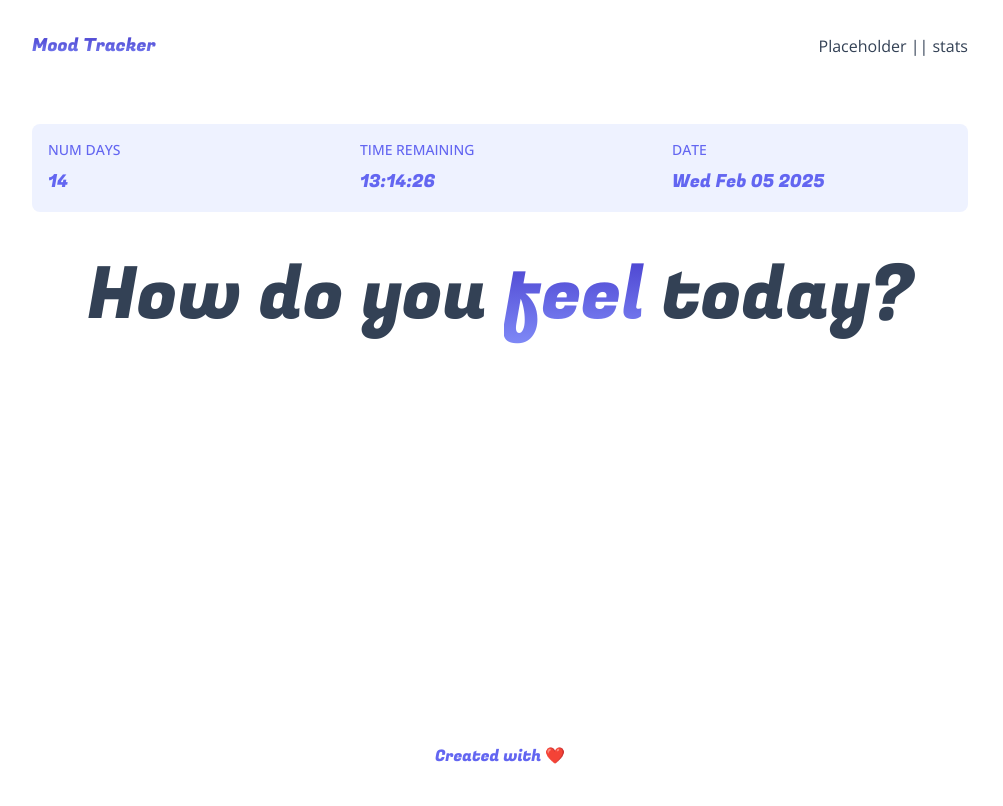
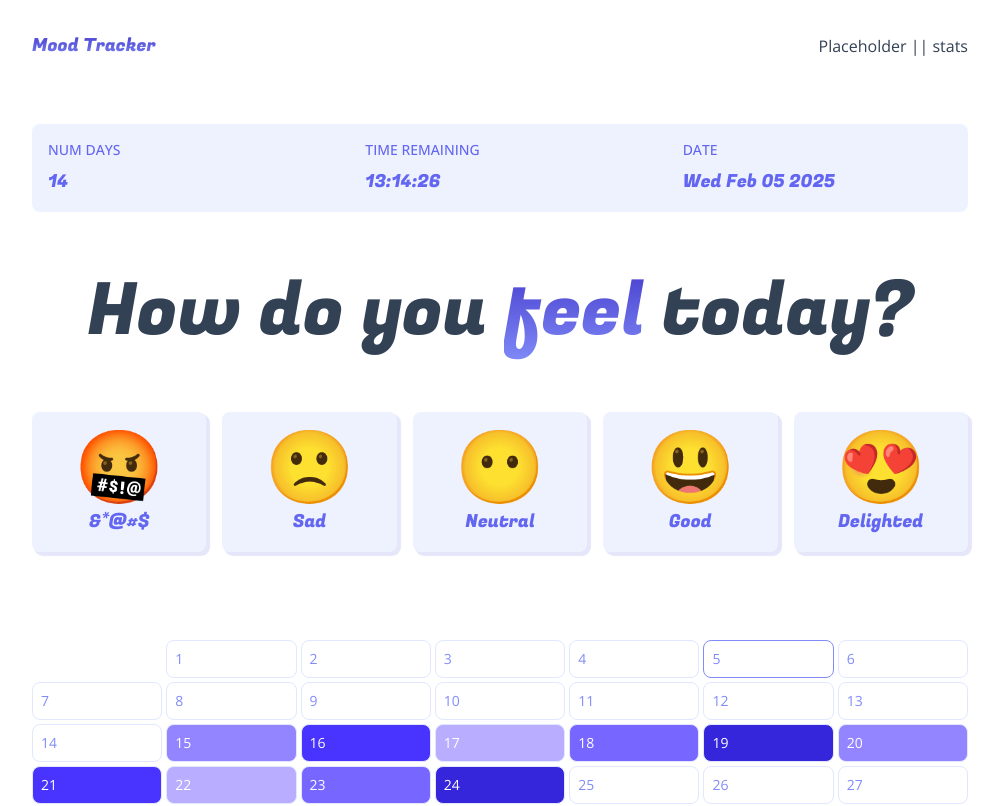
Before and after one commit to KarolinaR98/mood-tacker, a Next.js app: page /dashboard in a window 1280 px wide. Shown: the top 806 px of the page, without its empty margins (140-1143 px from the left). Built offline with nearby package versions, Linux system fonts and the light colour scheme.

Commit message:
user interface update

```diff
--- a/app/globals.css
+++ b/app/globals.css
@@ -7,3 +7,12 @@
     -webkit-background-clip: text;
     -webkit-text-fill-color: transparent;
 }
+
+.purpleShadow {
+    box-shadow: 3px 3px 1px 1px lavender;
+}
+
+.purpleShadow:hover {
+    transform: translate(3px, 3px);
+    box-shadow: 0px 0px 1px 1px lavender;
+}
--- a/app/layout.js
+++ b/app/layout.js
@@ -1,4 +1,5 @@
 import { Fugaz_One, Open_Sans } from "next/font/google";
+import Link from "next/link";
 import "./globals.css";
 
 const openSans = Open_Sans({
@@ -18,7 +19,7 @@ export const metadata = {
 export default function RootLayout({ children }) {
   const header = (
     <header className="p-4 sm:p-8 flex items-center justify-between gap-4">
-      <h1 className={"text-base sm:text-lg textGradient " + fugaz.className}>Mood Tracker</h1>
+      <Link href={"/"}><h1 className={"text-base sm:text-lg textGradient " + fugaz.className}>Mood Tracker</h1></Link>
       <div className="flex items-center justify-between">
         Placeholder || stats
       </div>
--- a/components/Button.js
+++ b/components/Button.js
@@ -11,7 +11,7 @@ export default function Button(props) {
   return (
     <button
       className={
-        "border bottom-2 border-solid overflow-hidden duration-200 hover:opacity-60 rounded-full border-indigo-600 " +
+        "border border-2 border-solid overflow-hidden duration-200 hover:opacity-60 rounded-full border-indigo-600 " +
         (dark ? " text-white bg-indigo-600 " : " text-indigo-600") + (full ? " grid place-items-center w-full" : " ")
       }
     >
--- a/components/Callendar.js
+++ b/components/Callendar.js
@@ -1,7 +1,105 @@
-import React from 'react'
+import { gradients, baseRating } from "@/utils";
+import React from "react";
 
-export default function Callendar() {
+const months = {
+  January: "Jan",
+  February: "Feb",
+  March: "Mar",
+  April: "Apr",
+  May: "May",
+  June: "Jun",
+  July: "Jul",
+  August: "Aug",
+  September: "Sept",
+  October: "Oct",
+  November: "Nov",
+  December: "Dec",
+};
+const monthsArr = Object.keys(months);
+const now = new Date();
+const dayList = [
+  "Sunday",
+  "Monday",
+  "Tuesday",
+  "Wednesday",
+  "Thursday",
+  "Friday",
+  "Saturday",
+];
+
+const data = {
+  15: 2,
+  16: 4,
+  17: 1,
+  18: 3,
+  19: 5,
+  20: 2,
+  21: 4,
+  22: 1,
+  23: 3,
+  24: 5,
+};
+
+export default function Callendar(props) {
+  const { demo } = props;
+  const year = 2024;
+  const month = "July";
+  const monthNow = new Date(year, Object.keys(months).indexOf(month), 1);
+  const firstDayOfMonth = monthNow.getDay();
+  const daysInMonth = new Date(
+    year,
+    Object.keys(months).indexOf(month) + 1,
+    0
+  ).getDate();
+
+  const daysToDisplay = firstDayOfMonth + daysInMonth;
+  const numRows = Math.floor(daysToDisplay / 7) + (daysToDisplay % 7 ? 1 : 0);
+
   return (
-    <div>Callendar</div>
-  )
+    <div className="flex flex-col overflow-hidden gap-1 py-4 sm:py-6 ms:py-10">
+      {[...Array(numRows).keys()].map((row, rowIndex) => {
+        return (
+          <div
+            key={rowIndex}
+            className="grid grid-cols-7 overflow-hidden gap-1"
+          >
+            {dayList.map((dayOfWeek, dayOfWeekIndex) => {
+              let dayIndex =
+                rowIndex * 7 + dayOfWeekIndex - (firstDayOfMonth - 1);
+              let dayDisplay =
+                dayIndex > daysInMonth
+                  ? false
+                  : row === 0 && dayOfWeekIndex < firstDayOfMonth
+                  ? false
+                  : true;
+              let isToday = dayIndex === now.getDate();
+
+              if (!dayDisplay) {
+                return <div className="bg-white" key={dayOfWeekIndex} />;
+              }
+
+              let color = demo
+                ? gradients.indigo[baseRating[dayIndex]]
+                : dayIndex in data
+                ? gradients.indigo[data[dayIndex]]
+                : "white";
+              return (
+                <div
+                style={{background: color}}
+                  className={
+                    "text-xs sm:text-sm border border-solid p-2 flex items-center gap-2 justify-between rounded-lg " +
+                    (isToday ? "border-indigo-400 " : "border-indigo-100 ") +
+                    (color === "white" ? "text-indigo-400 " : "text-white ")
+                  }
+                  key={dayOfWeekIndex}
+                >
+                  <p>{dayIndex}</p>
+                </div>
+              );
+            })}
+          </div>
+        );
+      })}
+    </div>
+  );
 }
--- a/components/Dashboard.js
+++ b/components/Dashboard.js
@@ -1,5 +1,6 @@
 import { Fugaz_One } from "next/font/google";
 import React from "react";
+import Callendar from "./Callendar";
 
 const fugaz = Fugaz_One({
   subsets: ["latin"],
@@ -14,19 +15,23 @@ export default function Dashboard() {
   };
 
   const moods = {
-
+    "&*@#$": "🤬",
+    "Sad": "🙁",
+    "Neutral": "😶",
+    "Good": "😃",
+    "Delighted": "😍",
   }
 
   return (
-    <div className="flex flex-col flex-1 gap-4 sm:gap-8 md:gap-12">
-      <div className="grid grid-cols-1 sm:grid-cols-3 bg-indigo-50 text-indigo-500 rounded-lg">
+    <div className="flex flex-col flex-1 gap-8 sm:gap-10 md:gap-16">
+      <div className="grid grid-cols-3 bg-indigo-50 text-indigo-500 rounded-lg gap-4">
         {Object.keys(statuses).map((status, statusIndex) => {
           return (
             <div className="p-4 flex flex-col gap-1 sm:gap-2" key={statusIndex}>
-              <p className="font-medium uppercase text-xs sm:text-sm">
+              <p className="font-medium uppercase text-xs sm:text-sm truncate">
                 {status.replaceAll("_", " ")}
               </p>
-              <p className={"text-base sm:text-lg " + fugaz.className}>
+              <p className={"text-base sm:text-lg truncate " + fugaz.className}>
                 {statuses[status]}
               </p>
             </div>
@@ -34,9 +39,17 @@ export default function Dashboard() {
         })}
       </div>
       <h4 className={"text-5xl sm:text-6xl md:text-7xl text-center " + fugaz.className}>How do you <span className="textGradient">feel</span> today?</h4>
-      <div className="grid grid-cols-2 md:grid-col-5 gap-4">
-
+      <div className="grid grid-cols-2 sm:grid-cols-5 gap-4">
+        {Object.keys(moods).map((mood, moodIndex)=> {
+          return(
+            <button className={"text-center p-4 rounded-lg purpleShadow duration-200 bg-indigo-50 hover:bg-indigo-200 flex flex-col items-center " + (moodIndex === 4 ? " col-span-2 sm:col-span-1" : " ")} key={moodIndex}>
+              <p className="pb-2 text-5xl sm:text-6xl md:text-7xl">{moods[mood]}</p>
+              <p className={"text-indigo-500 text-md sm:text-lg " + fugaz.className}>{mood}</p>
+            </button>
+          )
+        })}
       </div>
+      <Callendar/>
     </div>
   );
 }
--- a/components/Hero.js
+++ b/components/Hero.js
@@ -17,7 +17,7 @@ export default function Hero() {
         <Button text="Sign Up"/>
         <Button text="Log In" dark/>
       </div>
-      <Callendar/>
+      <Callendar demo/>
     </div>
   )
 }
--- /dev/null
+++ b/utils/index.js
@@ -0,0 +1,24 @@
+export const gradients = {
+    indigo: ['#dcd6ff', '#b8adff', '#9285ff', '#7766ff', '#4833ff', '#3525db', '#261ab1', '#1a1093', '#10097a',],
+    green: ['#dcfdc3', '#affc9d', '#7cf86c', '#4bf246', '#0cea1c', '#0dc928', '#0ca82f', '#038731', '#047031',],
+    blue: ['#ccfffa', '#9afefe', '#66f1fc', '#41dffa', '#07c2f7', '#0497d4', '#0171b1', '#02518e', '#003a76',],
+    yellow: ['#fff8db', '#fff0b8', '#ffe495', '#ffd97b', '#ffc84f', '#dba339', '#b78127', '#936118', '#7a4b10',],
+    pink: ['#ffd8f2', '#ffb1ea', '#ff8aea', '#ff6df1', '#ff3dfe', '#cd2ddb', '#9d1fb7', '#731493', '#540b7a',],
+}
+
+export const baseRating = {
+    "0": 2, "1": 5, "2": 4, "3": 1, "4": 3,
+    "5": 2, "6": 4, "7": 1, "8": 5, "9": 3,
+    "10": 2, "11": 4, "12": 1, "13": 3, "14": 5,
+    "15": 2, "16": 4, "17": 1, "18": 3, "19": 5,
+    "20": 2, "21": 4, "22": 1, "23": 3, "24": 5,
+    "25": 3, "26": 4, "27": 2, "28": 1, "29": 2,
+    "30": 4, "31": 1, "32": 3, "33": 5, "34": 2,
+    "35": 4, "36": 1, "37": 5, "38": 3, "39": 2,
+    "40": 5, "41": 4, "42": 1, "43": 3,
+}
+
+export const demoData = {
+    "15": 2, "16": 4, "17": 1, "18": 3, "19": 5,
+    "20": 2, "21": 4, "22": 1, "23": 3, "24": 5,
+}
```
